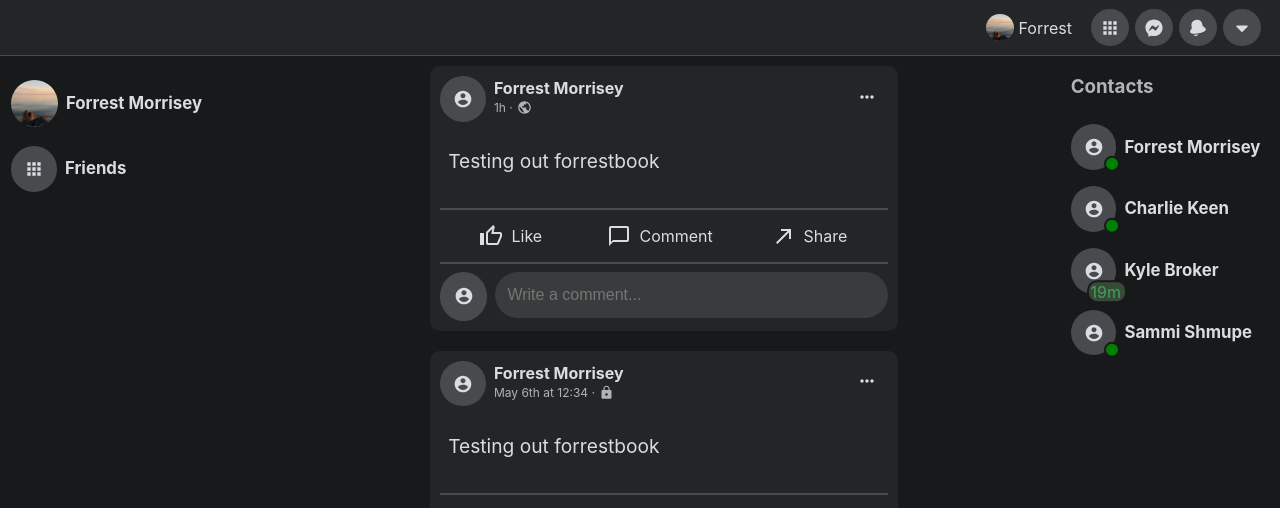
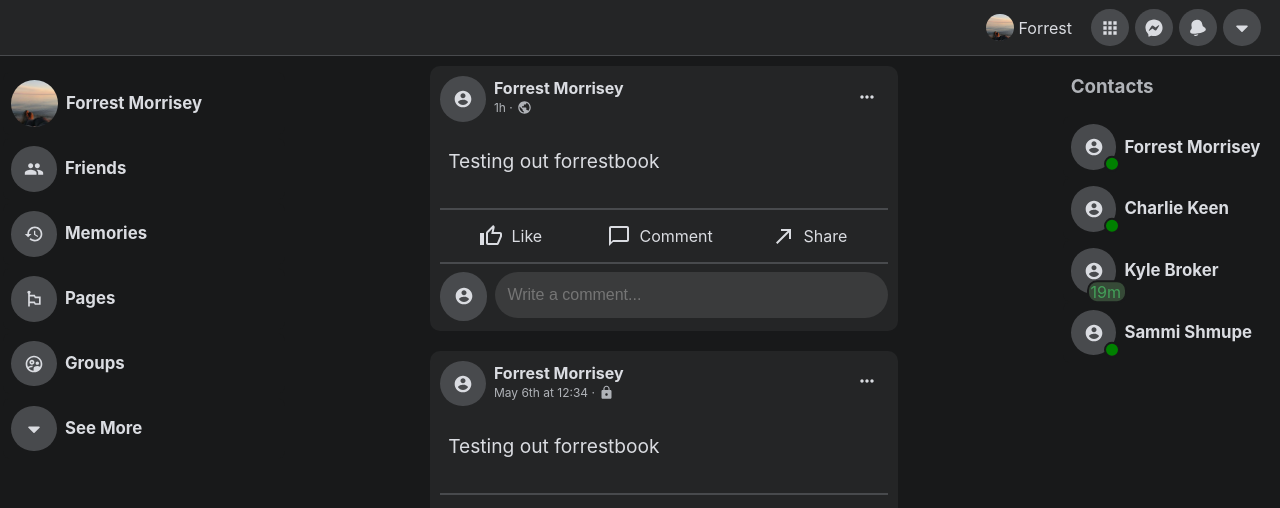
Before and after one commit to fmorrisey/FB_DropDown, a React (Create React App) app: page / in a window 1280 px wide. Shown: the top 508 px of the page. Built offline with nearby package versions, Linux system fonts and the light colour scheme.

Commit message:
Addtional Items added

```diff
--- a/src/App.js
+++ b/src/App.js
@@ -21,6 +21,10 @@ import UserData from "./assets/data/user.json";
 // @MATERIAL UI
 import FacebookIcon from "@material-ui/icons/Facebook";
 import AppsIcon from "@material-ui/icons/Apps";
+import PeopleIcon from "@material-ui/icons/People";
+import RestoreIcon from "@material-ui/icons/Restore";
+import EmojiFlagsIcon from "@material-ui/icons/EmojiFlags";
+import Groups from "@material-ui/icons/SupervisedUserCircleOutlined";
 
 function App() {
   return (
@@ -37,7 +41,11 @@ function App() {
       <div className="flex-row">
         <SideNavBar>
           <SideNavItem user={UserData} />
-          <SideNavItem icon={<AppsIcon />} display={"Friends"} />
+          <SideNavItem icon={<PeopleIcon />} display={"Friends"} />
+          <SideNavItem icon={<RestoreIcon />} display={"Memories"} />
+          <SideNavItem icon={<EmojiFlagsIcon />} display={"Pages"} />
+          <SideNavItem icon={<Groups />} display={"Groups"} />
+          <SideNavItem icon={<CaretIcon />} display={"See More"} />
         </SideNavBar>
         <Newsfeed />
         <Messenger />
```
